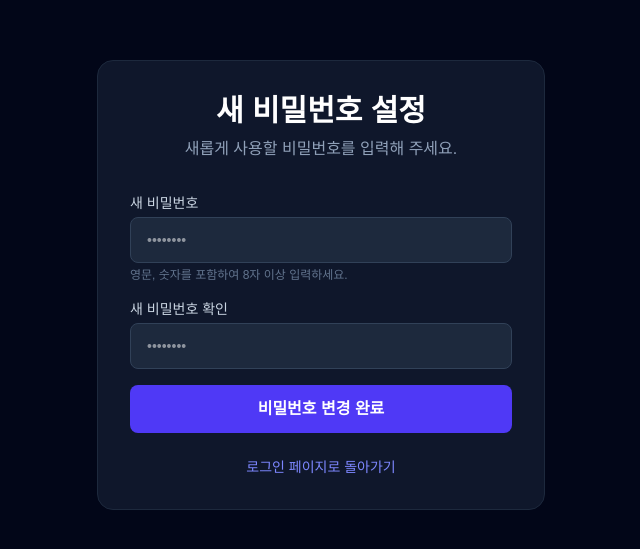
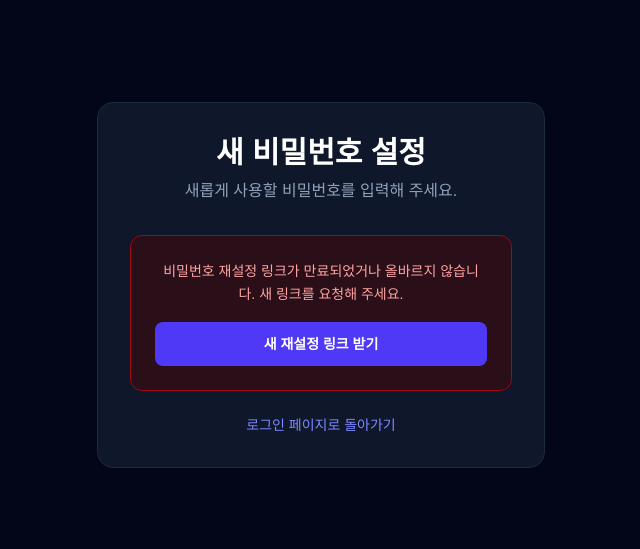
Before and after one commit to yyj1424/dot2line, a Next.js app: page /update-password in a window 1280 px wide. Shown: the part 115-664 px from the top of the page, without its empty margins (319-959 px from the left). Built offline with nearby package versions, Linux system fonts and the light colour scheme; no server answers.

Commit message:
fix password recovery callback flow

```diff
--- a/app/reset-password/page.tsx
+++ b/app/reset-password/page.tsx
@@ -20,7 +20,8 @@ export default function ResetPasswordPage() {
 
     // Supabase Auth 비밀번호 재설정 이메일 발송
     const { error } = await supabase.auth.resetPasswordForEmail(email.trim(), {
-      redirectTo: `${origin}/update-password`, // 이메일 클릭 시 이동할 새 비밀번호 입력 페이지
+      // PKCE 인증 코드를 서버 콜백에서 세션으로 교환한 뒤 비밀번호 변경 화면으로 이동
+      redirectTo: `${origin}/auth/callback?next=/update-password`,
     });
 
     if (error) {
--- a/app/update-password/page.tsx
+++ b/app/update-password/page.tsx
@@ -1,6 +1,6 @@
 'use client';
 
-import { useState } from 'react';
+import { useEffect, useState } from 'react';
 import { createClient } from '@/utils/supabase/client';
 import { useRouter } from 'next/navigation';
 import Link from 'next/link';
@@ -11,9 +11,31 @@ export default function UpdatePasswordPage() {
   const [loading, setLoading] = useState(false);
   const [error, setError] = useState<string | null>(null);
   const [isSuccess, setIsSuccess] = useState(false);
+  const [checkingSession, setCheckingSession] = useState(true);
+  const [hasRecoverySession, setHasRecoverySession] = useState(false);
 
   const router = useRouter();
-  const supabase = createClient();
+  const [supabase] = useState(() => createClient());
+
+  useEffect(() => {
+    let mounted = true;
+
+    const checkRecoverySession = async () => {
+      const { data, error: sessionError } = await supabase.auth.getSession();
+      if (!mounted) return;
+
+      setHasRecoverySession(Boolean(data.session) && !sessionError);
+      if (sessionError || !data.session) {
+        setError('비밀번호 재설정 링크가 만료되었거나 올바르지 않습니다. 새 링크를 요청해 주세요.');
+      }
+      setCheckingSession(false);
+    };
+
+    void checkRecoverySession();
+    return () => {
+      mounted = false;
+    };
+  }, [supabase.auth]);
 
   // 비밀번호 유효성 검사 (영문 + 숫자 조합, 최소 8자)
   const validatePassword = (pwd: string) => {
@@ -54,6 +76,7 @@ export default function UpdatePasswordPage() {
 
       if (error) throw error;
 
+      await supabase.auth.signOut();
       setIsSuccess(true);
     } catch (err: any) {
       console.error('비밀번호 변경 실패:', err);
@@ -75,7 +98,19 @@ export default function UpdatePasswordPage() {
           새롭게 사용할 비밀번호를 입력해 주세요.
         </p>
 
-        {isSuccess ? (
+        {checkingSession ? (
+          <div className="py-8 text-center text-slate-300">재설정 링크를 확인하고 있습니다...</div>
+        ) : !hasRecoverySession ? (
+          <div className="p-6 bg-red-950/50 border border-red-800 rounded-xl text-center space-y-4">
+            <p className="text-sm text-red-300 leading-relaxed">{error}</p>
+            <Link
+              href="/reset-password"
+              className="block w-full py-3 bg-indigo-600 hover:bg-indigo-500 text-white font-bold text-sm rounded-lg transition"
+            >
+              새 재설정 링크 받기
+            </Link>
+          </div>
+        ) : isSuccess ? (
           <div className="p-6 bg-indigo-950/60 border border-indigo-500/50 rounded-xl text-center space-y-4">
             <div className="text-4xl">🎉</div>
             <h3 className="text-lg font-bold text-indigo-200">비밀번호가 변경되었습니다!</h3>
```
